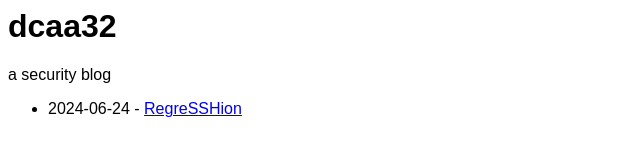
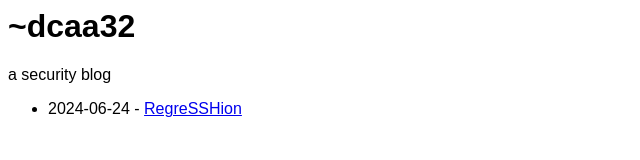
Before and after one commit to dcaa32/dcaa32.github.io, a plain HTML site: page index.html in a window 1280 px wide. Shown: the whole page, without its empty margins (0-640 px from the left). Drawn offline with Linux system fonts and the light colour scheme.

Commit message:
Update index.html

```diff
--- a/index.html
+++ b/index.html
@@ -1,7 +1,7 @@
 <html>
   <head>
     <meta charset='utf-8'/>
-    <title>dcaa32</title>
+    <title>~dcaa32</title>
     <style>
       body {
         font-family: sans-serif;
@@ -9,7 +9,7 @@
     </style>
   </head>
   <body>
-    <h1>dcaa32</h1>
+    <h1>~dcaa32</h1>
     <p>a security blog</p>
     <ul>
       <li>2024-06-24 - <a href="/regresshion">RegreSSHion</a></li>
```
